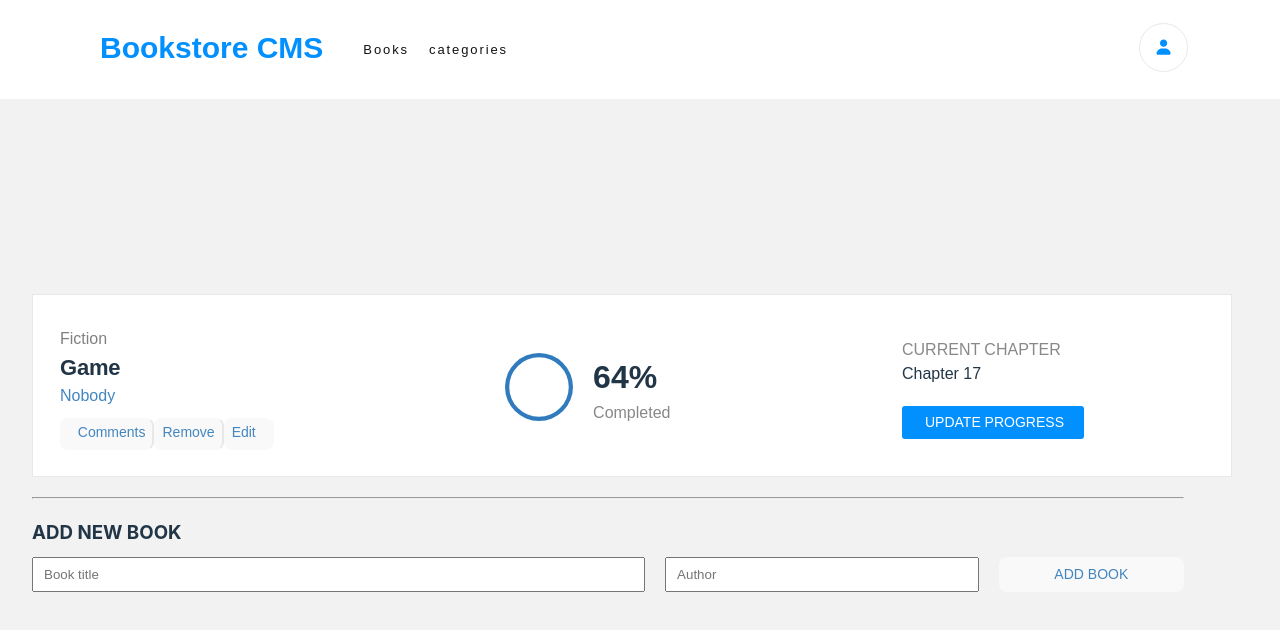
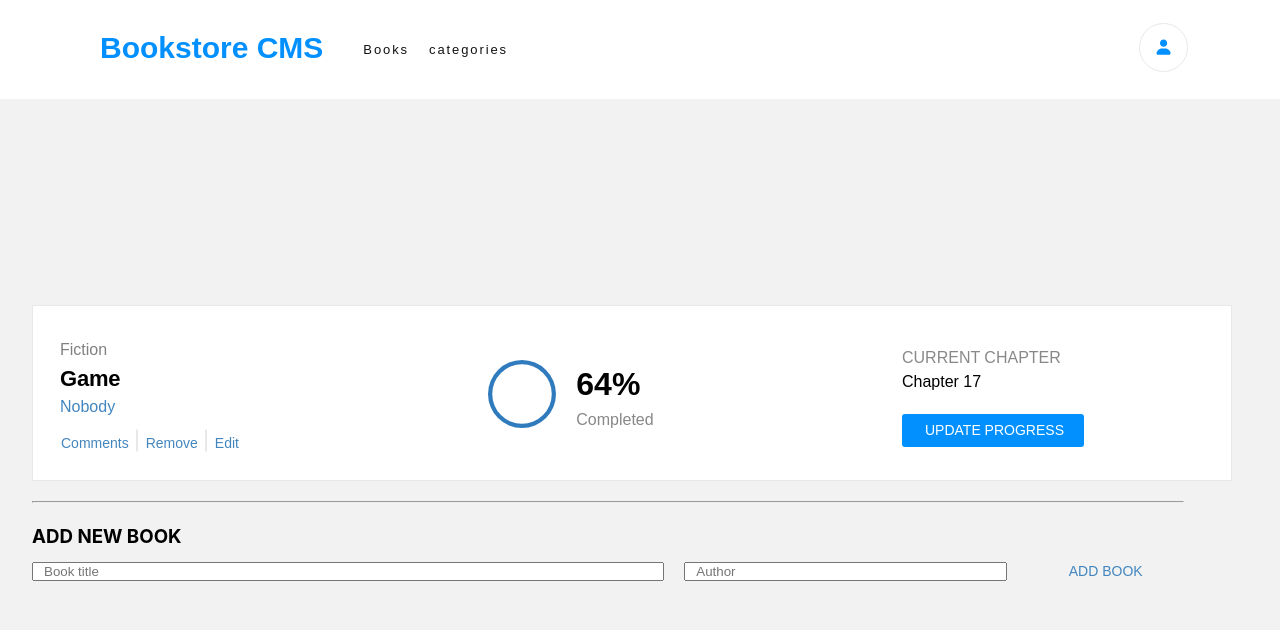
Before and after one commit to Luffytaro22/Bookstore, a React (Vite) app: page / in a window 1280 px wide. Shown: the top 630 px of the page. Built offline with nearby package versions, Linux system fonts and the light colour scheme; no server answers.

Commit message:
Delete unnecessary code

```diff
--- a/src/index.css
+++ b/src/index.css
@@ -35,9 +35,7 @@
 }
 
 button {
-  border-radius: 8px;
   border: 1px solid transparent;
-  padding: 0.6em 1.2em;
   font-size: 0.875rem;
   font-weight: 500;
   font-family: RobotoSlab-Light, sans-serif;
@@ -46,27 +44,3 @@
   transition: border-color 0.25s;
   color: #4386bf;
 }
-
-button:hover {
-  border-color: #646cff;
-}
-
-button:focus,
-button:focus-visible {
-  outline: 4px auto -webkit-focus-ring-color;
-}
-
-@media (prefers-color-scheme: light) {
-  :root {
-    color: #213547;
-    background-color: #fff;
-  }
-
-  a:hover {
-    color: #747bff;
-  }
-
-  button {
-    background-color: #f9f9f9;
-  }
-}
```
